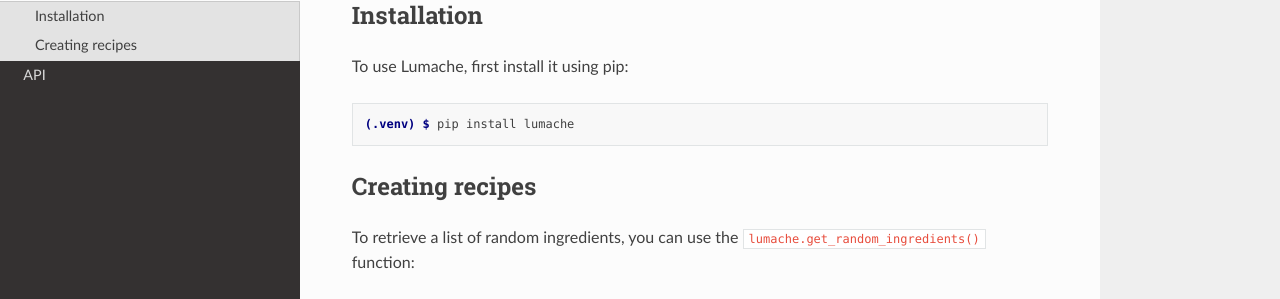
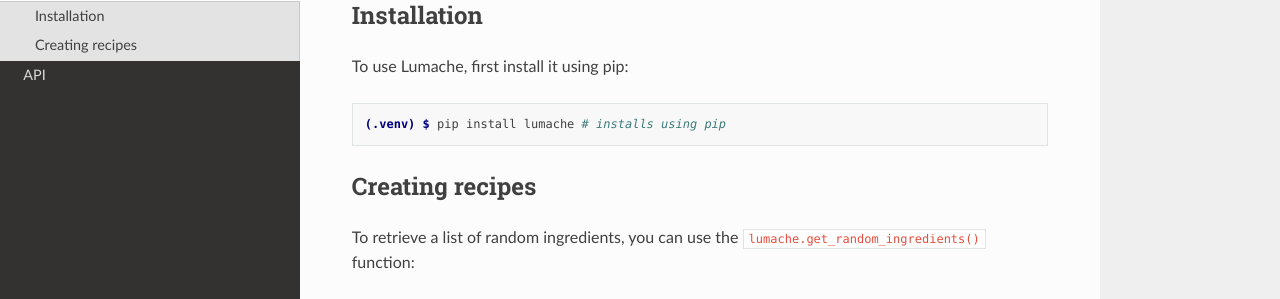
Before and after one commit to parthe/rtd-tutorial, a Sphinx documentation site: the page built from docs/source/usage.rst, in a window 1280 px wide and 1095 px high. Shown: the part 161-460 px from the top of the window. Built offline with Sphinx 7.4.7 and the Read the Docs theme 2.0.0, drawn with Linux system fonts in a browser that asks for light colours; grey boxes are pictures that could not be loaded.

Commit message:
Update usage.rst
trying to see how docs get updated

```diff
--- a/docs/source/usage.rst
+++ b/docs/source/usage.rst
@@ -10,7 +10,7 @@ To use Lumache, first install it using pip:
 
 .. code-block:: console
 
-   (.venv) $ pip install lumache
+   (.venv) $ pip install lumache # installs using pip
 
 Creating recipes
 ----------------
```
